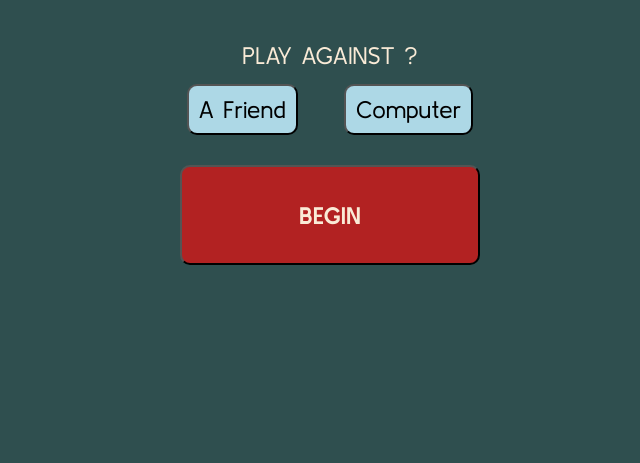
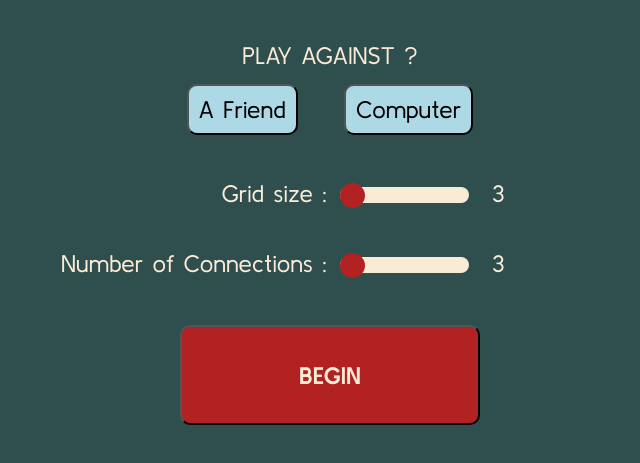
Before and after one commit to csconwu/tictactoe, a plain HTML site: page index.html in a window 1280 px wide. Shown: the part 181-644 px from the top of the page, without its empty margins (310-950 px from the left). Drawn offline with Linux system fonts and the light colour scheme.

Commit message:
Day 3 part 2 - Added support in js file for dynamic grid sizes and connection sizes. Yet to implement handlers for the range input on the settings page.

```diff
--- a/index.html
+++ b/index.html
@@ -16,6 +16,16 @@
                 <p class="label">PLAY AGAINST ?</p>
                 <button type="button" id="friendbtn" class="opponent">A Friend</button>
                 <button type="button" id="computerbtn" class="opponent">Computer</button>
+                <div id="gridSizeContainer" class="range">
+                    <label for="gridSize">Grid size :</label>
+                    <input type="range" id="gridSize" name="gridSize" value="3" min="3" max="10">
+                    <span id="gridSizeDisplay" class="valueDisplay">3</span>
+                </div>
+                <div id="connectionContainer" class="range">
+                    <label for="connectionSize">Number of Connections :</label>
+                    <input type="range" id="connectionSize" name="connectionSize" value="3" min="3" max="10">
+                    <span id="connectionDisplay" class="valueDisplay">3</span>
+                </div>
                 <div><button type="button" id="beginbtn">BEGIN</button></div>
             </form>
         </div>
--- a/soro.js
+++ b/soro.js
@@ -110,12 +110,14 @@ const GameElements = (function() {
     const createGameGrid = () => {
         if (gameContainer.firstChild) return;
         let x=1; let y=1;
-        for (let i=0; i<9; i++) {
+        gameContainer.style.gridTemplateColumns = `repeat(${gridSize}, minmax(150px, 1fr))`;
+        gameContainer.style.gridTemplateRows = `repeat(${gridSize}, minmax(150px, 1fr))`;
+        for (let i=0; i<consecutiveGrids**2; i++) {
             let gameButton = document.createElement('button');
             gameButton.type = "button"; _toggleClass(gameButton, "gamebtn");
             _toggleClass(gameButton, "available");
             addTouchAndClickList(gameButton, makePlayerSelection);
-            if (x > 3) {x = 1; y++;}
+            if (x > consecutiveGrids) {x = 1; y++;}
             gameButton.dataset.x = x.toString(); gameButton.dataset.y = y.toString();
             x++;
             gameContainer.appendChild(gameButton);
@@ -132,6 +134,11 @@ const GameElements = (function() {
         playAgainContainer.classList.remove("divNotInUse");
         if (gameChecks.isGameOver) {
             _toggleClass(winnerContainer,"divNotInUse");
+            let remainingButtons = arrayActiveGridButtons();
+            for (let i=0; i<remainingButtons.length; i++) {
+                remainingButtons[i].removeEventListener("touchstart click", makePlayerSelection);
+                remainingButtons[i].removeEventListener('click', makePlayerSelection);
+            }
             if (gameChecks.value === "X") {
                 winnerContainer.textContent = "YOU WON !!!";
                 winnerContainer.style.backgroundColor ="yellow";
@@ -143,6 +150,8 @@ const GameElements = (function() {
                 winnerContainer.style.color = "yellow";
                 return;
             }
+
+
         }
         if (opponentIsComputer && !e.isComputer) {
             isComputerTurn = true;
--- a/style.css
+++ b/style.css
@@ -23,6 +23,41 @@ p.label {
     margin-bottom: 0;
 }
 
+.range {
+    position: relative;
+    margin: 20px 0;
+    align-items: center;
+}
+
+.range label {
+    text-align: right;
+    display: inline-block;
+    font-size: 150%;
+    color: antiquewhite;
+    margin: 10px 20px;
+    width: 270px;
+    position: relative;
+    height: 30px;
+    padding: 0 10px;
+}
+
+
+.range input {
+    height: 100%;
+    position: absolute;
+    left: 50%;
+    margin: 17px 10px;
+}
+
+.valueDisplay {
+    display: inline-block;
+    font-size: 150%;
+    color: antiquewhite;
+    position: relative;
+    padding: 0 10px;
+    width: 250px;
+}
+
 h1 {
     margin-top: 20px;
 }
@@ -39,12 +74,10 @@ h1 {
 
 .gameContainer {
     display: grid;
-    grid-template-rows: repeat(3, minmax(200px, 1fr));
-    grid-template-columns: repeat(3, minmax(200px, 1fr));
     grid-gap: 5px;
     background-color: antiquewhite;
-    border-radius: 100px;
-    max-width: 800px;
+    border-radius: 50px;
+    max-width: 1000px;
 }
 
 .divNotInUse {
@@ -95,6 +128,25 @@ button.selected {
     color: antiquewhite;
 }
 
+input[type=range] {
+    -webkit-appearance: none;
+    background: antiquewhite;
+    outline: none;
+    height: 16px;
+    border-radius: 10px;
+    z-index: 999;
+}
+
+input[type=range]::-webkit-slider-thumb {
+    -webkit-appearance: none;
+    appearance: none;
+    width: 25px;
+    height: 25px;
+    border-radius: 50%;
+    background: firebrick;
+    cursor: pointer;
+}
+
 @media only screen and (max-width: 980px) {
     header, .gameContainer, .newGameContainer {
         width: 100%;
```
